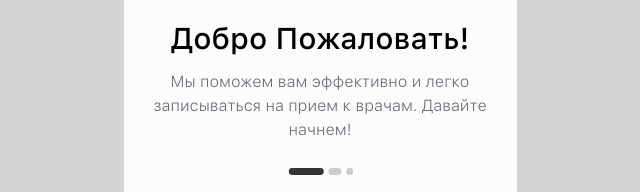
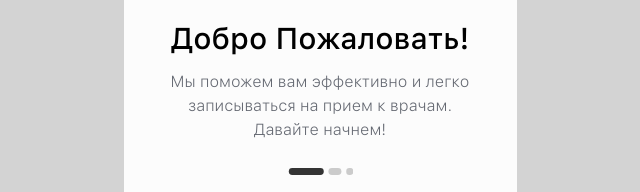
Before and after one commit to asxnah/take-home-assignment-vr, a React (Vite) app: page / in a window 1280 px wide. Shown: the part 543-735 px from the top of the page, without its empty margins (320-960 px from the left). Built offline with nearby package versions, Linux system fonts and the light colour scheme.

Commit message:
fix: перенос строки для description

```diff
--- a/src/pages/Onboarding/Onboarding.tsx
+++ b/src/pages/Onboarding/Onboarding.tsx
@@ -23,7 +23,7 @@ const steps: Step[] = [
 		icon: <IconOne style={{ paddingTop: '39px' }} />,
 		title: 'Добро Пожаловать!',
 		description:
-			'Мы поможем вам эффективно и легко записываться на прием к врачам. Давайте начнем!',
+			'Мы поможем вам эффективно и легко записываться на прием к врачам.\nДавайте начнем!',
 	},
 	{
 		icon: <IconTwo style={{ paddingTop: '80px' }} />,
@@ -35,7 +35,7 @@ const steps: Step[] = [
 		icon: <IconThree style={{ paddingTop: '48px' }} />,
 		title: 'Запланируйте Свой Первый Прием',
 		description:
-			'Выберите удобное время и дату для встречи с желаемым врачом. Начните свой путь к лучшему здоровью!',
+			'Выберите удобное время и дату для встречи с желаемым врачом.\nНачните свой путь к лучшему здоровью!',
 	},
 ];
 
--- a/src/pages/Onboarding/styles.module.css
+++ b/src/pages/Onboarding/styles.module.css
@@ -30,6 +30,7 @@
 	font-size: 16px;
 	line-height: 24px;
 	text-align: center;
+	white-space: pre-line;
 
 	color: #656972;
 }
```
